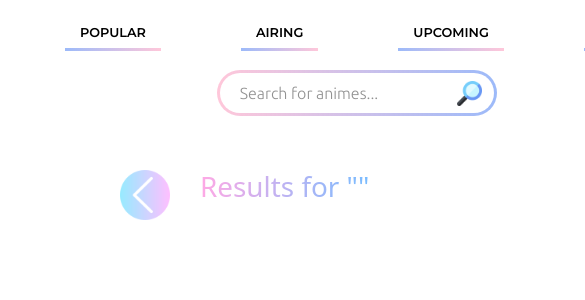
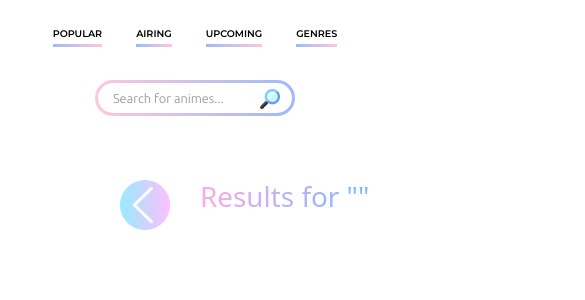
Before and after one commit to erenaygunn/anime-find, a React (Vite) app: page /searchresults in a window 390 px wide. Shown: the top 300 px of the page, 585 px wide, since content can reach past the window. Built offline with nearby package versions, Linux system fonts and the light colour scheme; grey boxes are pictures that could not be loaded.

Commit message:
navbar responsivity

```diff
--- a/src/components/Navbar/navbar.css
+++ b/src/components/Navbar/navbar.css
@@ -11,7 +11,7 @@
 
 .navbar a {
     color: black;
-    font-size: 1rem;
+    font-size: 0.9rem;
     text-decoration: none;
 }
 
@@ -80,7 +80,7 @@
 
 .nav-links li a{
     transition: 0.1s;
-    padding: 8px 15px;
+    padding: 8px 12px;
     text-align: center;
     margin: 0px;
     border-bottom: 3px solid transparent;
@@ -173,8 +173,70 @@
     .navbar ul.nav-links {
         padding: 0;
     }
+
+    .navbar .search {
+        margin-top: 20px;
+    }
 }
 
 @media screen and (max-width: 730px) {
+    .navbar {
+        padding: 10px 0;
+    }
 
+    .nav-links li {
+        margin: 10px 6px;
+        padding: 0 10px;
+    }
+
+    .nav-links li a{
+        font-size: 0.7rem;
+        padding: 5px;
+    }
+
+    .navbar .search{
+        left: 5px;
+        margin: 10px 0 0 0;
+    }
 }
+
+@media screen and (max-width: 420px) {
+    .navbar .search input{
+        font-size: 0.8rem;
+        width: 200px;
+        height: 20px;
+        padding: 15px;
+    }
+
+    .navbar .search {
+        left: 40px;
+    }
+
+    .navbar .search .search-button {
+        top: -8px;
+        right: 35px;
+        padding: 0;
+    }
+
+    .navbar .search img {
+        width: 20px;
+        height: 20px;
+    }
+
+    .nav-links li {
+        margin: 10px 10px;
+        padding: 0 7px;
+    }
+
+    .nav-links li a {
+        padding: 5px 0;
+        font-size: 0.6rem;
+    }
+}
+
+@media screen and (max-width: 380px) {
+    .nav-links li {
+        margin: 10px 3px;
+        padding: 0 5px;
+    }
+}
```
